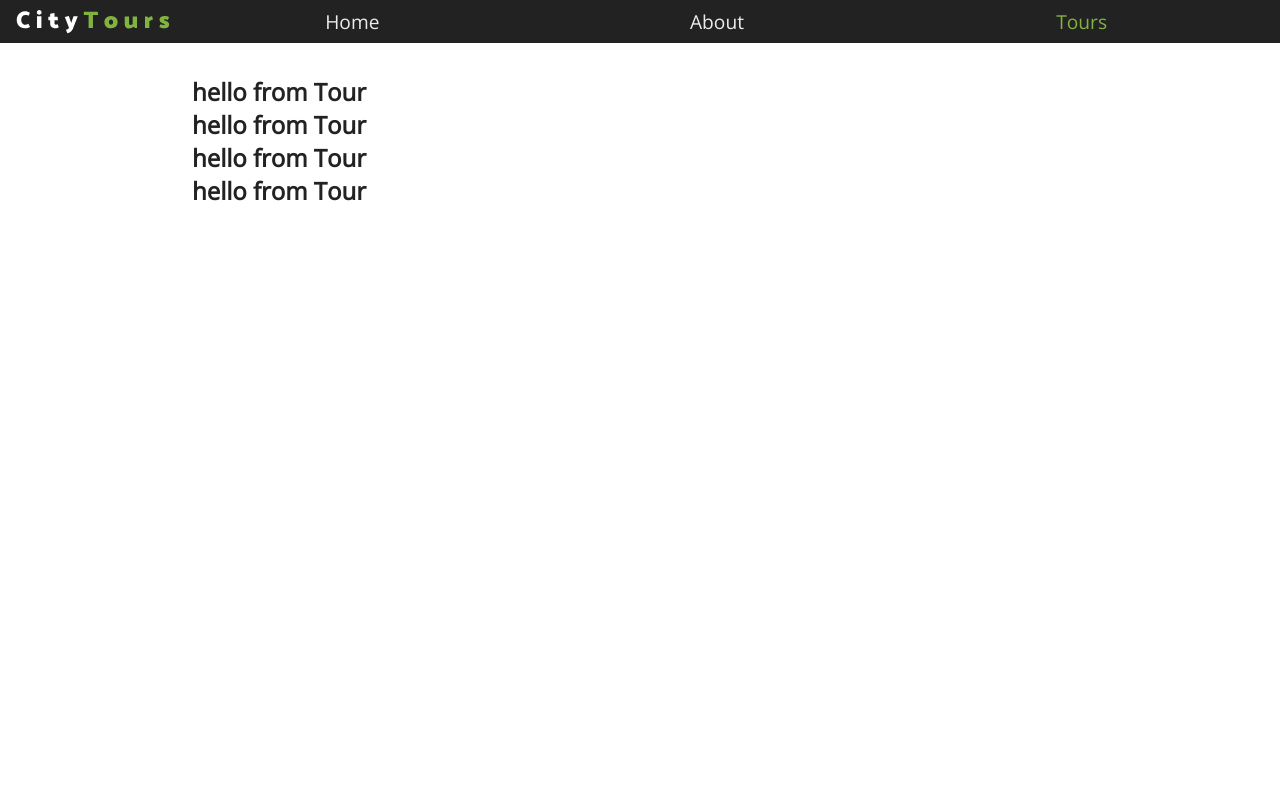
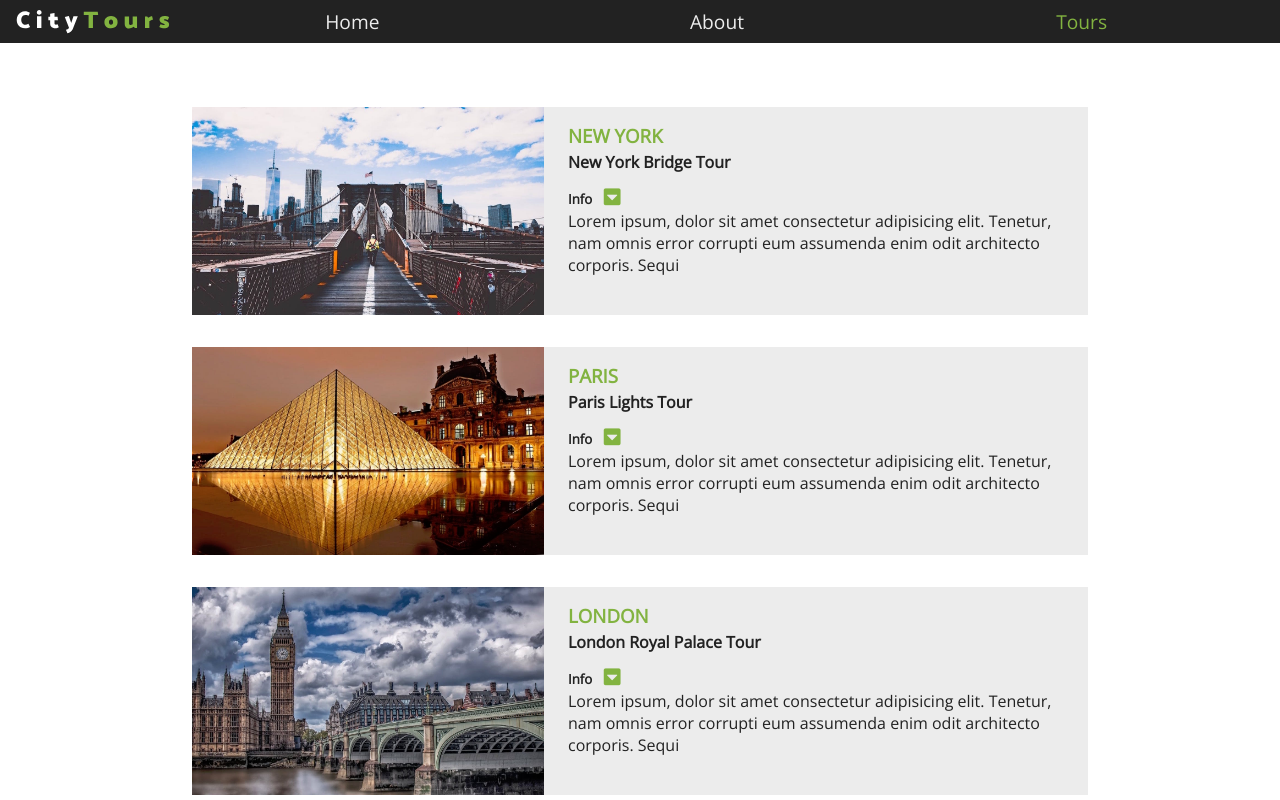
Before and after one commit to engineerStuardo/city-tours-react-project, a React (Create React App) app: page / in a window 1280 px wide. Shown: the top 800 px of the page. Built offline with nearby package versions, Linux system fonts and the light colour scheme.

Commit message:
building tour component and sass

```diff
--- a/src/components/NavLink/navLink.scss
+++ b/src/components/NavLink/navLink.scss
@@ -5,7 +5,7 @@
   text-transform: capitalize;
   text-decoration: none;
   font-size: 1.2rem;
-  transition: all 0.3s linear;
+  transition: $mainTransition;
 
   &:hover {
     color: $mainGreen;
--- a/src/components/Tour/Tour.jsx
+++ b/src/components/Tour/Tour.jsx
@@ -2,8 +2,28 @@ import React from 'react';
 
 import './tour.scss';
 
-const Tour = () => {
-  return <h1>hello from Tour</h1>;
+const Tour = ({ city, img, name, info, removeTour }) => {
+  return (
+    <article className='tour'>
+      <div className='img-container'>
+        <img src={img} alt={name} />
+        <span className='close-btn'>
+          <i className='fas fa-window-close' />
+        </span>
+      </div>
+      <div className='tour-info'>
+        <h3>{city}</h3>
+        <h4>{name}</h4>
+        <h5>
+          info{' '}
+          <span>
+            <i className='fas fa-caret-square-down'></i>
+          </span>
+        </h5>
+        <p>{info}</p>
+      </div>
+    </article>
+  );
 };
 
 export default Tour;
--- a/src/components/Tour/tour.scss
+++ b/src/components/Tour/tour.scss
@@ -0,0 +1,66 @@
+@import '../../index.scss';
+
+.tour {
+  background: $mainGrey;
+  margin: 2rem 0;
+
+  img {
+    width: 100%;
+    display: block;
+    min-height: 13rem;
+  }
+}
+
+@media screen and (min-width: 768px) {
+  .tour {
+    display: grid;
+    grid-template-columns: 2fr 3fr;
+    grid-gap: 1rem;
+  }
+}
+
+.img-container {
+  position: relative;
+
+  &:hover {
+    .close-btn {
+      opacity: 1;
+    }
+  }
+}
+
+.close-btn {
+  position: absolute;
+  right: 5%;
+  top: 5%;
+  color: $mainGreen;
+  font-size: 2rem;
+  cursor: pointer;
+  transition: $mainTransition;
+  opacity: 0;
+}
+
+.tour-info {
+  padding: 1rem 0.5rem;
+
+  h3 {
+    text-transform: uppercase;
+    color: $mainGreen;
+  }
+
+  h4 {
+    text-transform: capitalize;
+    margin: 0.2rem 0 0.6rem 0;
+  }
+
+  h5 {
+    text-transform: capitalize;
+
+    span {
+      color: $mainGreen;
+      margin: 0.5rem;
+      font-size: 1.2rem;
+      cursor: pointer;
+    }
+  }
+}
--- a/src/index.scss
+++ b/src/index.scss
@@ -8,6 +8,7 @@ $mainBlack: #222;
 $mainGreen: #82b340;
 $mainWhite: #fff;
 $mainGrey: #ececec;
+$mainTransition: all 0.3s linear;
 
 body {
   font-family: 'Open Sans', sans-serif;
```
Also changed, not shown: 1 other file (tests, documents, lock files or other folders).
